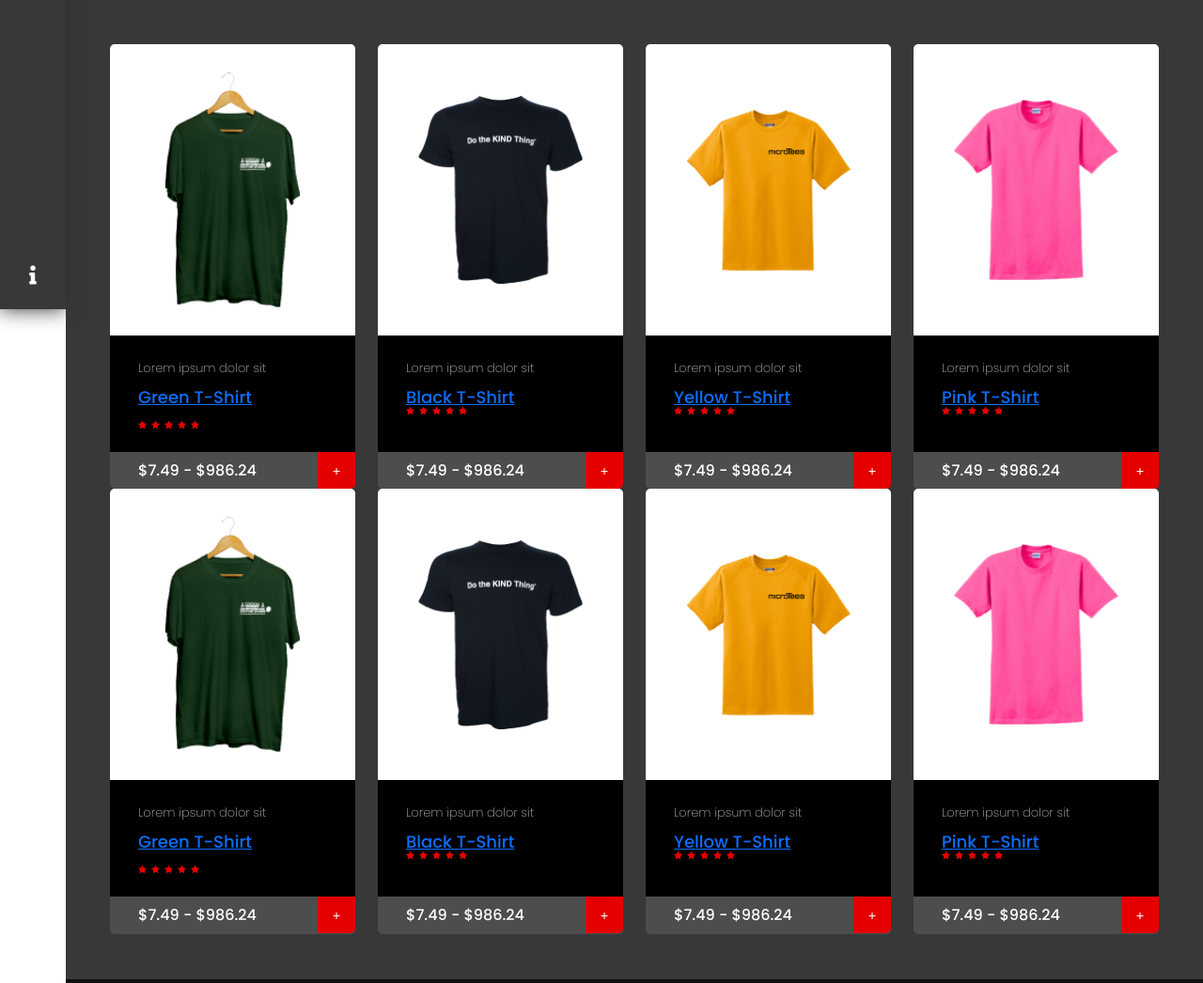
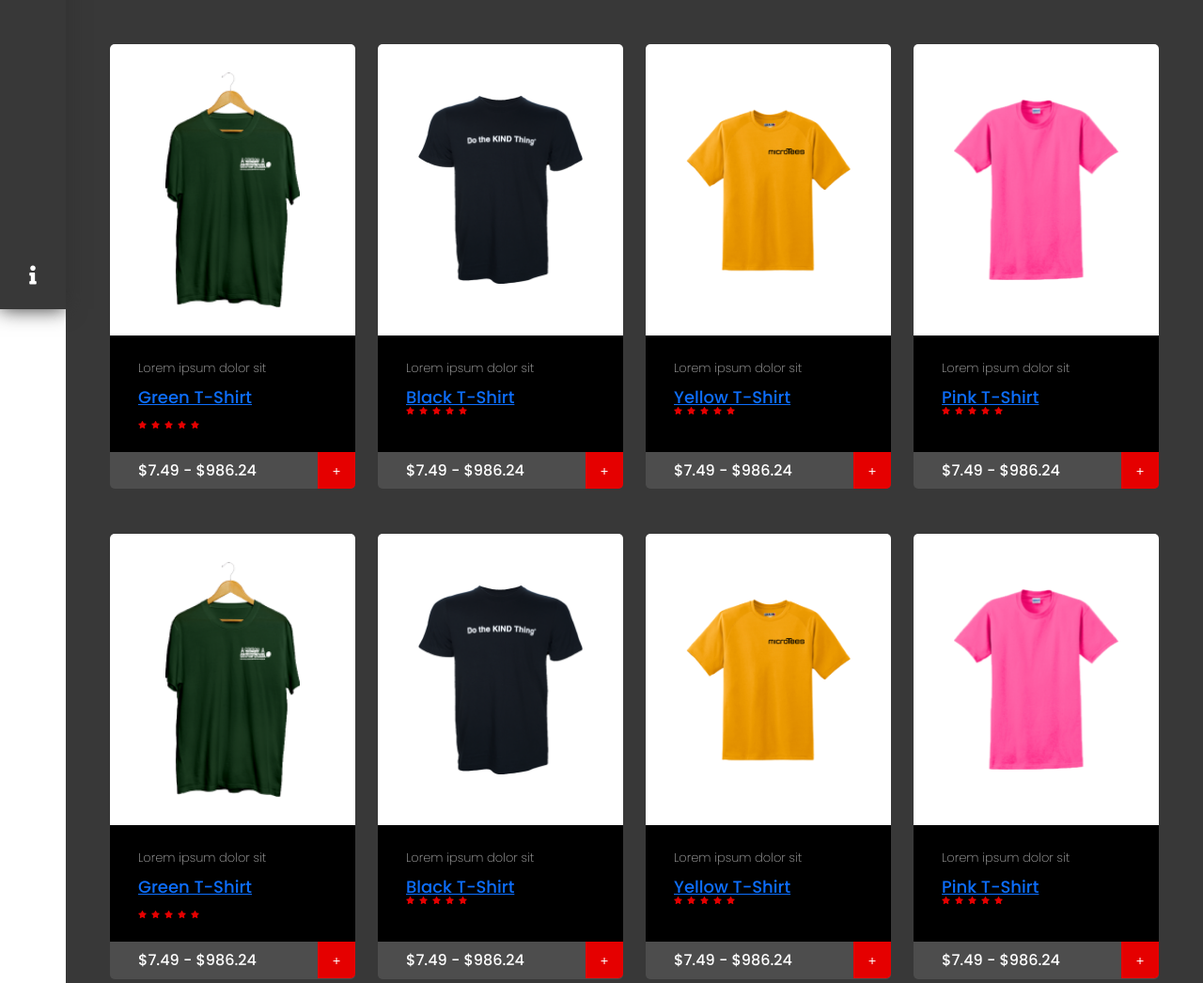
Before and after one commit to ethanpatrik175/beyond-consulting, a Laravel app: page /product-promotion in a window 1280 px wide. Shown: the part 471-1517 px from the top of the page at 94% size. Run offline with Laravel 8, Linux system fonts and the light colour scheme; grey boxes are pictures that could not be loaded.

Commit message:
Update product-promotion.blade.php

```diff
--- a/resources/views/frontend/product-promotion.blade.php
+++ b/resources/views/frontend/product-promotion.blade.php
@@ -9,8 +9,9 @@
         <x-banner :banner-title="$bannerTitle"></x-banner>
         <section class="prod-promotion py-5">
             <div class="container">
-                <div class="row">
+
                 @for ($i = 1; $i <= 2; $i++)
+                    <div class="row mb-5">
                         <div class="col-lg-3">
                             <div class="prod-card">
                                 <div class="prod-upper">
@@ -24,7 +25,8 @@
                                 <div class="prod-lower">
                                     <div class="prod-desc">
                                         <p>Lorem ipsum dolor sit</p>
-                                        <h3><a href="{{ route('front.product.detail', 'test-product') }}">Green T-Shirt</a>
+                                        <h3><a href="{{ route('front.product.detail', 'test-product') }}">Green
+                                                T-Shirt</a>
                                         </h3>
                                         <div class="stars d-flex">
                                             <i class="fa-solid fa-star"></i>
@@ -54,7 +56,8 @@
                                 <div class="prod-lower">
                                     <div class="prod-desc">
                                         <p>Lorem ipsum dolor sit</p>
-                                        <h3><a href="{{ route('front.product.detail', 'test-product') }}">Black T-Shirt</a>
+                                        <h3><a href="{{ route('front.product.detail', 'test-product') }}">Black
+                                                T-Shirt</a>
                                             <div class="stars d-flex">
                                                 <i class="fa-solid fa-star"></i>
                                                 <i class="fa-solid fa-star"></i>
@@ -82,7 +85,8 @@
                                 <div class="prod-lower">
                                     <div class="prod-desc">
                                         <p>Lorem ipsum dolor sit</p>
-                                        <h3><a href="{{ route('front.product.detail', 'test-product') }}">Yellow T-Shirt</a>
+                                        <h3><a href="{{ route('front.product.detail', 'test-product') }}">Yellow
+                                                T-Shirt</a>
                                             <div class="stars d-flex">
                                                 <i class="fa-solid fa-star"></i>
                                                 <i class="fa-solid fa-star"></i>
@@ -109,7 +113,8 @@
                                 <div class="prod-lower">
                                     <div class="prod-desc">
                                         <p>Lorem ipsum dolor sit</p>
-                                        <h3><a href="{{ route('front.product.detail', 'test-product') }}">Pink T-Shirt</a>
+                                        <h3><a href="{{ route('front.product.detail', 'test-product') }}">Pink
+                                                T-Shirt</a>
                                             <div class="stars d-flex">
                                                 <i class="fa-solid fa-star"></i>
                                                 <i class="fa-solid fa-star"></i>
@@ -125,8 +130,9 @@
                                 </div>
                             </div>
                         </div>
+                    </div>
                 @endfor
-                </div>
+
             </div>
         </section>
         <x-footer />
```
Lines whose indentation alone changed are shown as unchanged.
